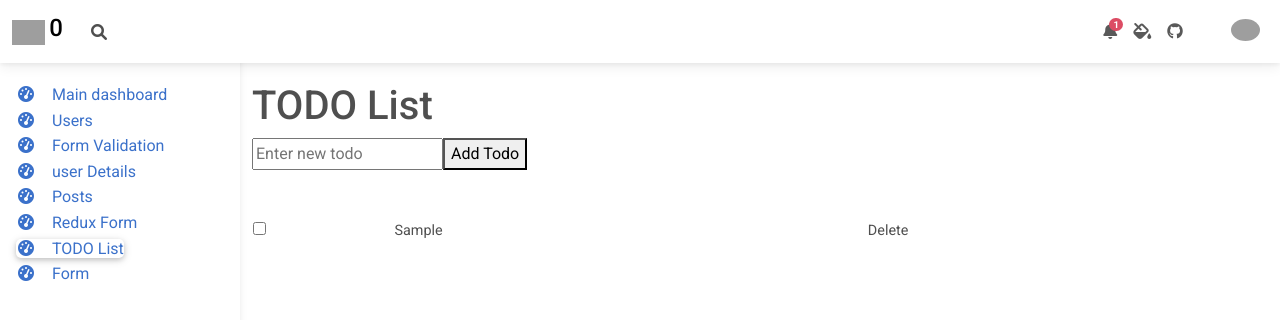
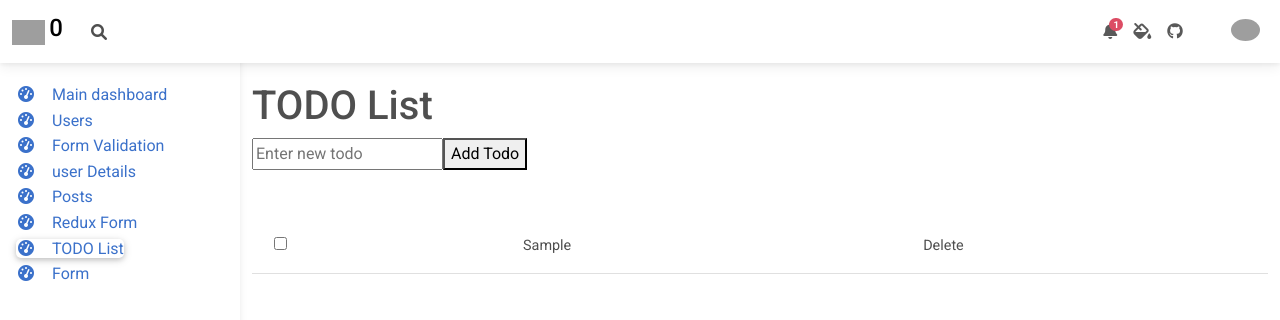
Before and after one commit to lata-makdiya/my-app, a React (Create React App) app: page /todo in a window 1280 px wide. Both pictures are taken after typing "Sample" into the empty fields and a click on the button "Add Todo". Shown: the top 320 px of the page. Built offline with nearby package versions, Linux system fonts and the light colour scheme; grey boxes are pictures that could not be loaded.

Commit message:
Fix TODO list unique key changes

```diff
--- a/src/practice/todo/TodoList.js
+++ b/src/practice/todo/TodoList.js
@@ -35,8 +35,9 @@ const TodoList = () => {
       <button onClick={createTodo}>Add Todo</button>
 
       <table className='table mt-5'>
+        <tbody>
         {todos.map((todo) => (
-          <tr>
+          <tr key={todo.id}>
             <td><input
               type="checkbox"
               checked={todo.completed}
@@ -46,6 +47,7 @@ const TodoList = () => {
             <td onClick={() => deleteTodo(todo.id)}>Delete</td>
           </tr>
         ))}
+        </tbody>
       </table>
 
 
```
